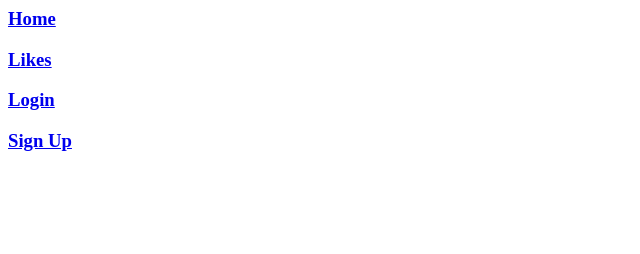
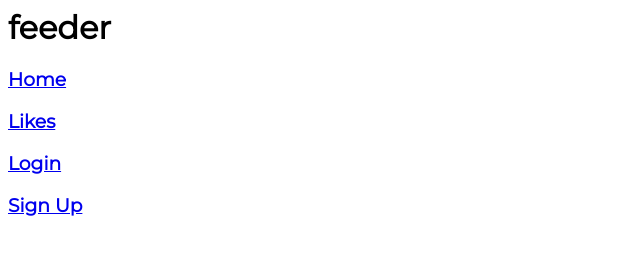
Before and after one commit to swesleyandloki/ObsidianMoose, a website: page client/index.html in a window 1280 px wide. Shown: the whole page, without its empty margins (0-640 px from the left). Drawn offline with nearby package versions, Linux system fonts and the light colour scheme; some packages are replaced by stand-ins of ours.

Commit message:
fixes file structure to serve static files/views and adds stylesheet

```diff
--- a/client/index.html
+++ b/client/index.html
@@ -1,18 +1,24 @@
 <html ng-app="EAT">
   <head>
     <title>EAT</title>
-
+    <link href='http://fonts.googleapis.com/css?family=Montserrat' rel='stylesheet' type='text/css'>
+    <link href='/styles/styles.css' rel='stylesheet' type='text/css'>
   </head>
   <body>
+    <h1>feeder</h1>
   	<div class="nav">
-  	  <h3><a ui-sref="search">Home</a></h3>
-  	  <h3><a ui-sref="likes">Likes</a></h3>
-  	  <h3><a ui-sref="login">Login</a></h3>
-  	  <h3><a ui-sref="signup">Sign Up</a></h3>
+<!--  <h3><a ui-sref="search">Home</a></h3>
+      <h3><a ui-sref="likes">Likes</a></h3>
+      <h3><a ui-sref="login">Login</a></h3>
+      <h3><a ui-sref="signup">Sign Up</a></h3>   -->
+      <h3><a href="#/search">Home</a></h3>
+  	  <h3><a href="#/likes">Likes</a></h3>
+  	  <h3><a href="#/login">Login</a></h3>
+  	  <h3><a href="#/signup">Sign Up</a></h3>
   	</div>
     <div ui-view></div>
-    <script src="../bower_components/angular/angular.js"></script>
-    <script src="../bower_components/angular-ui-router/release/angular-ui-router.js"></script>
+    <script src="/bower_components/angular/angular.js"></script>
+    <script src="/bower_components/angular-ui-router/release/angular-ui-router.js"></script>
     <!-- // <script src="../bower_components/ngFx/dist/ngFx.js"></script> -->
     <script src="app.js"></script>
     <script src="services.js"></script>
--- /dev/null
+++ b/client/styles/styles.css
@@ -0,0 +1,3 @@
+body {
+  font-family: 'Montserrat', sans-serif;
+}
--- a/server/server.js
+++ b/server/server.js
@@ -89,7 +89,6 @@ app.listen(3000);
 
 
 
-
 // app.get('/login', loggedIn, function(req, res, next) {
 //     // req.user - will exist
 //     // load user orders and render them
```
